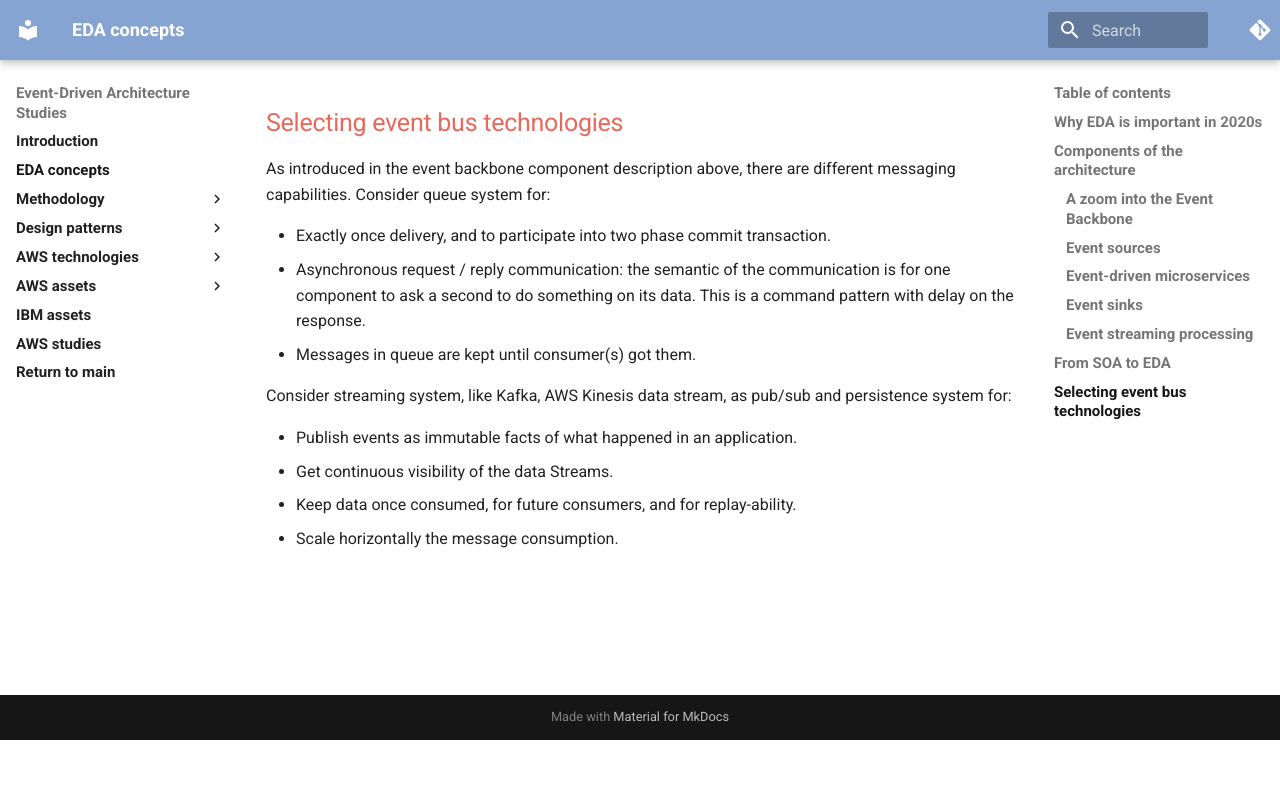
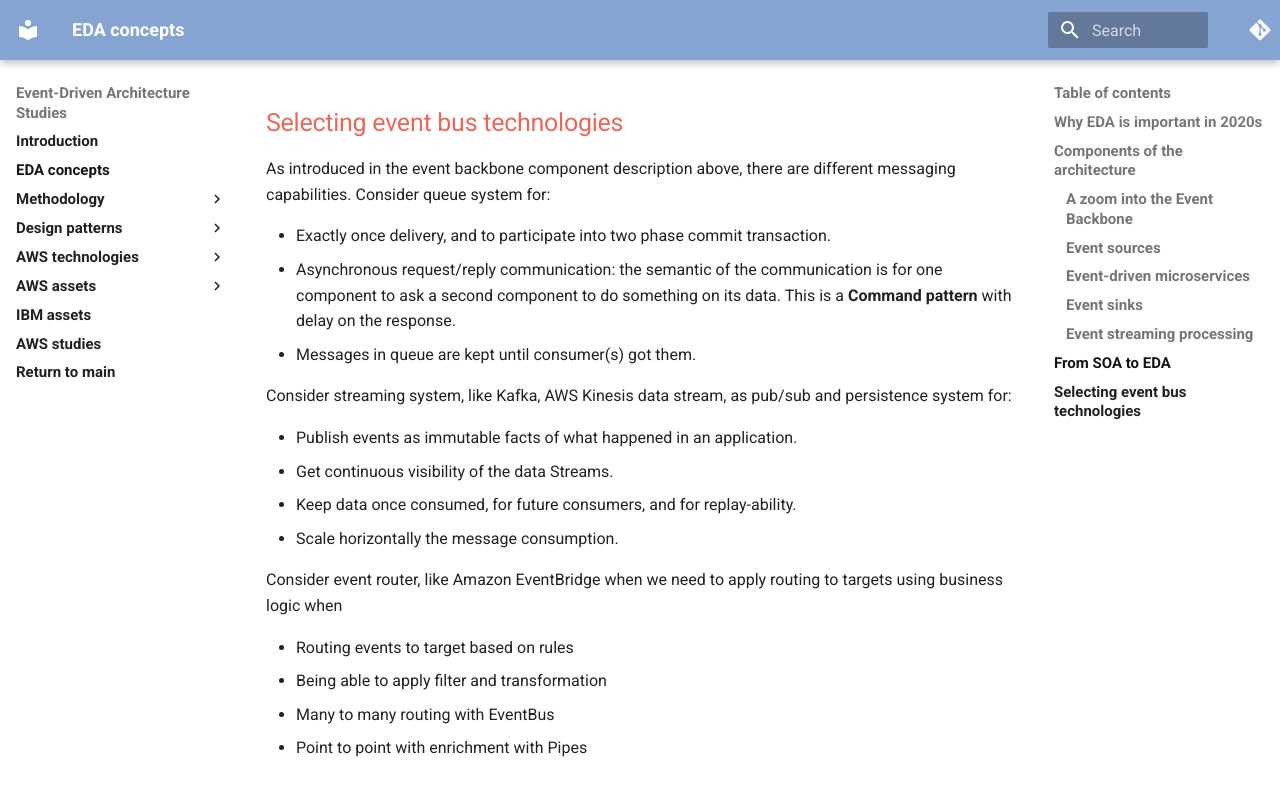
Before and after one commit to jbcodeforce/eda-studies, an MkDocs documentation site: the page built from docs/eda.md, in a window 1280 px wide and 900 px high, scrolled down 10097 px. Shown: the top 796 px of the window. Built offline with MkDocs 1.6.1 and Material for MkDocs 9.7.7, drawn with Linux system fonts in a browser that asks for light colours; comment, search, counter and statistics services are not loaded; before the commit the page ends 10837 px from its top, so only the background shows below that.

```diff
--- a/docs/eda.md
+++ b/docs/eda.md
@@ -164,7 +164,7 @@ In the autonomous car rideexample, choreography may be used, as it seems that so
 As introduced in the event backbone component description above, there are different messaging capabilities. Consider queue system for:
 
 * Exactly once delivery, and to participate into two phase commit transaction.
-* Asynchronous request / reply communication: the semantic of the communication is for one component to ask a second to do something on its data. This is a command pattern with delay on the response.
+* Asynchronous request/reply communication: the semantic of the communication is for one component to ask a second component to do something on its data. This is a **Command pattern** with delay on the response.
 * Messages in queue are kept until consumer(s) got them.
 
 Consider streaming system, like Kafka, AWS Kinesis data stream, as pub/sub and persistence system for:
@@ -173,3 +173,10 @@ Consider streaming system, like Kafka, AWS Kinesis data stream, as pub/sub and p
 * Get continuous visibility of the data Streams.
 * Keep data once consumed, for future consumers, and for replay-ability.
 * Scale horizontally the message consumption.
+
+Consider event router, like Amazon EventBridge when we need to apply routing to targets using business logic when
+
+* Routing events to target based on rules
+* Being able to apply filter and transformation
+* Many to many routing with EventBus
+* Point to point with enrichment with Pipes
```
Also changed, not shown: docs/solutions/autonomous-car/es-duplicate-evt.md (+9 -2 lines).
